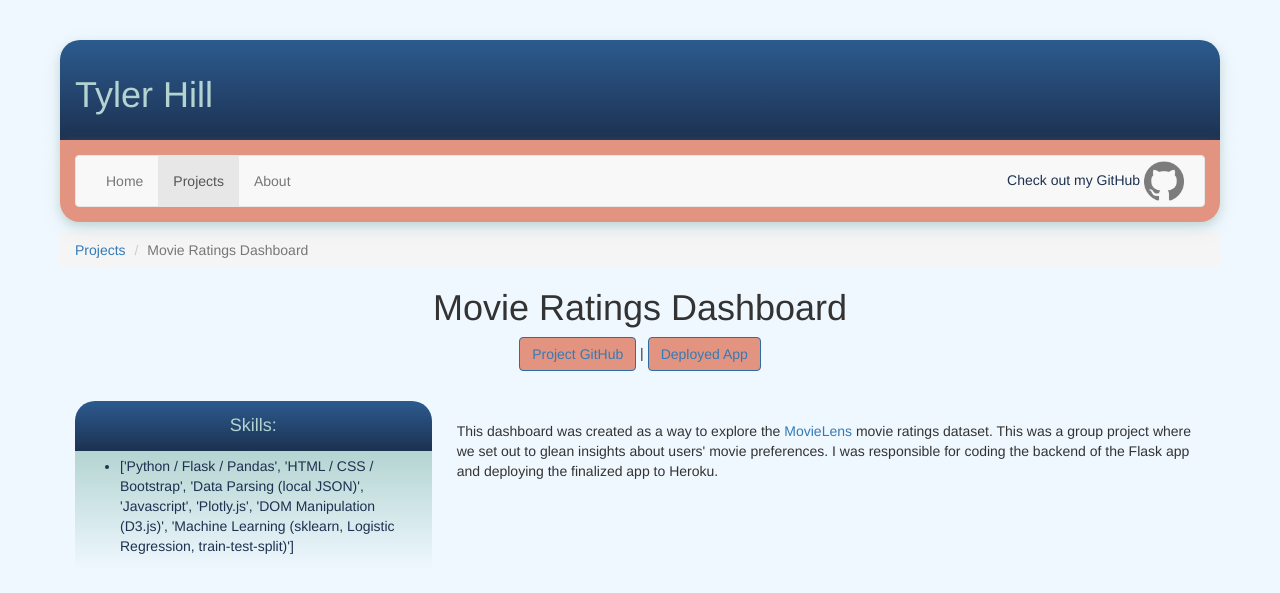
After one commit to tylerhill122/portfolio-flask, a Flask app: page /project/movie_ratings_dashboard in a window 1280 px wide. The commit adds this page. Shown: the top 593 px of the page. Run offline with Flask 2, Linux system fonts and the light colour scheme.

Commit message:
data.py to store project data

```diff
--- a/app.py
+++ b/app.py
@@ -1,4 +1,5 @@
 from flask import Flask, render_template
+import data
 
 app = Flask(__name__)
 
@@ -10,5 +11,10 @@ def index():
 def projects():
     return render_template("projects.html")
 
+@app.route("/project/<val>")
+def project(val):
+    proj = data.get(val)
+    return render_template("project.html", proj=proj)
+
 if __name__ == "__main__":
     app.run(debug=True)
--- /dev/null
+++ b/data.py
@@ -0,0 +1,22 @@
+movie_ratings_dashboard = {
+    'name': 'Movie Ratings Dashboard',
+    'skills': [
+        'Python / Flask / Pandas',
+        'HTML / CSS / Bootstrap',
+        'Data Parsing (local JSON)',
+        'Javascript',
+        'Plotly.js',
+        'DOM Manipulation (D3.js)',
+        'Machine Learning (sklearn, Logistic Regression, train-test-split)'
+    ],
+    'github': 'https://github.com/blancacarretero/movie-recommendation-engine',
+    'app_link': 'https://movie-ratings-dashboard.herokuapp.com/',
+    'description': f"This dashboard was created as a way to explore the <a href=\"https://grouplens.org/datasets/movielens/\" target=\"_blank\">MovieLens</a> movie ratings dataset. This was a group project where we set out to glean insights about users' movie preferences. I was responsible for coding the backend of the Flask app and deploying the finalized app to Heroku.",
+}
+
+projects = {
+    'movie_ratings_dashboard': movie_ratings_dashboard
+}
+
+def get(project):
+    return projects[project]
--- /dev/null
+++ b/templates/project.html
@@ -0,0 +1,66 @@
+<!DOCTYPE html>
+<html lang="en-us">
+<head>
+  <meta charset="UTF-8">
+  <title>Tyler Hill - Web Design and Data Analytics</title>
+  <link rel="stylesheet" href="https://cdn.jsdelivr.net/npm/bootstrap@3.3.7/dist/css/bootstrap.min.css" integrity="sha384-BVYiiSIFeK1dGmJRAkycuHAHRg32OmUcww7on3RYdg4Va+PmSTsz/K68vbdEjh4u" crossorigin="anonymous">
+  <script src="https://cdn.jsdelivr.net/npm/@popperjs/core@2.9.2/dist/umd/popper.min.js" ></script>
+  <script src="https://cdn.jsdelivr.net/npm/bootstrap@3.3.7/dist/js/bootstrap.min.js" integrity="sha384-Tc5IQib027qvyjSMfHjOMaLkfuWVxZxUPnCJA7l2mCWNIpG9mGCD8wGNIcPD7Txa" crossorigin="anonymous"></script>
+  <link type="text/css" rel="stylesheet" href="{{ url_for('static', filename='style.css') }}">
+</head>
+
+<body>
+<div class="container">
+  <div class="row">
+    <div class="col-md-12 shade" id="header">
+      <h1>Tyler Hill</h1>
+    </div>
+  </div>
+  <div class="row">
+    <div class="col-md-12 shade" id="menu">
+      <nav class="navbar navbar-default no-marg navbar-expand-lg">
+        <div class="collapse navbar-collapse" id="navbarSupportedContent">
+          <ul class="nav navbar-nav mr-auto">
+              <li class="nav-item"><a class="nav-link" href="/">Home</a></li>
+              <li class="nav-item active"><a class="nav-link" href="/projects">Projects</a></li>
+              <li class="nav-item"><a class="nav-link" href="/about">About</a></li>
+            </ul>
+          <div id="ghub">
+            Check out my GitHub
+            <a href="https://github.com/tylerhill122" target="_blank"><img src="static/images/github.png" id="github"></a>
+          </div>
+        </div>
+      </nav>
+    </div>
+  </div>
+  <div class="row">
+    <div style="padding-top:10px;">
+      <nav aria-label="breadcrumb">
+        <ol class="breadcrumb">
+          <li class="breadcrumb-item"><a href="projects.html">Projects</a></li>
+          <li class="breadcrumb-item active" aria-current="page">{{proj.name}}</li>
+        </ol>
+      </nav>
+    </div>
+    <div style="text-align: center;">
+      <h1>{{proj.name}}</h1>
+      <p>
+        <button type="button" class="btn btn-primary"><a href="{{proj.github}}" target="_blank">Project GitHub</a></button> |
+        <button type="button" class="btn btn-primary"><a href="{{proj.app_link}}" target="_blank">Deployed App</a></button>
+      </p>
+    </div>
+    <div class="col-md-4">
+      <div class="sidebar top"><h4>Skills:</h4></div>
+      <div class="sidebar">
+        <ul>
+          <li>{{proj.skills}}</li>
+        </ul>
+      </div>
+    </div>
+    <div class="col-md-8" id="main-box">
+      {{proj.description | safe}}
+    </div>
+  </div>
+</div>
+</body>
+</html>
--- a/templates/projects.html
+++ b/templates/projects.html
@@ -58,7 +58,7 @@
       </div>
       <div class="col-md-6" style="padding-left: 0px;  padding-right: 0px;">
         <div class="project-box shade">
-          <a href="dashboard.html">
+          <a href="/project/movie_ratings_dashboard">
             <div><img src="static/projects/thumbnails/bbBiodiversity.png" class="img-thumbnail"></div>
             <h4>Bellybutton Biodiversity Dashboard</h4>
           </a>
```
